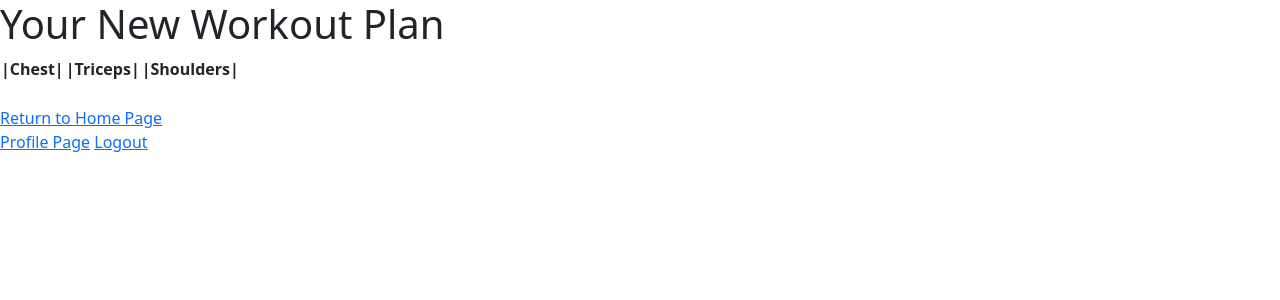
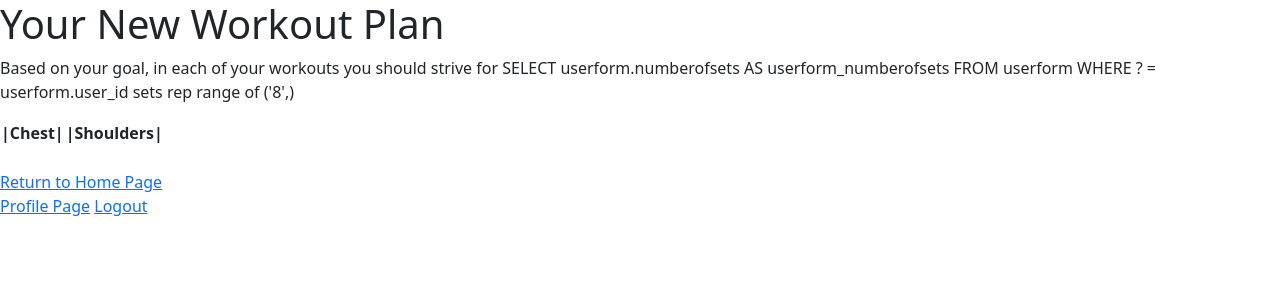
Before and after one commit to Robo-Eye/WorkoutPlan, a Flask app: page /completedform/ in a window 1280 px wide. Shown: the top 300 px of the page. Run offline with Flask 2, Linux system fonts and the light colour scheme; a user stored in the database is signed in; data comes from the database, SQL or seed files in the repository; lists and menus that the app fills with data are empty; parts of the project's set-up code (start-up, migrations or seed data) failed here and were passed over.

Commit message:
reworking woplanform and goals and reps

```diff
--- a/PlanForm/WOPlanForm.py
+++ b/PlanForm/WOPlanForm.py
@@ -16,6 +16,6 @@ class WorkoutForm(FlaskForm):
         'Shoulders', 'Shoulders'), ('Back', 'Back'), ('Biceps', 'Biceps'), ('Triceps', 'Triceps'), ('Legs', 'Legs')], validators=[InputRequired()])
     goals = SelectField("Goals: ", choices=[('', 'Select a Goal'), (16, 'Increase Endurance'), (12, 'Bodybuilding'),  (
         8, 'Increase Strength')], validators=[InputRequired()])
-    frequency = SelectField("Times per week: ", choices=[
-                            ('', 'Select a Frequency'), (1, '1'), (2, '2'), (3, '3'), (4, '4'), (5, '5'), (6, '6'), (7, '7')], validators=[InputRequired()])
+    numberofsets = SelectField("Number of Sets ", choices=[
+        ('', 'Select Number of Sets'), (1, '1'), (2, '2'), (3, '3'), (4, '4')], validators=[InputRequired()])
     submit = SubmitField("Submit")
--- a/PlanForm/routes.py
+++ b/PlanForm/routes.py
@@ -84,7 +84,7 @@ class Userform(db.Model):
     height = db.Column(db.Float, nullable=False)
     areaOfFocus = db.Column(db.Unicode, nullable=False)
     goals = db.Column(db.Unicode, nullable=False)
-    frequency = db.Column(db.Integer, nullable=False)
+    numberofsets = db.Column(db.Integer, nullable=False)
     # workouts = db.relationship("Workouts", backref="Userform")  # this one
 
 
@@ -266,7 +266,7 @@ def post_blank_form():
         completed_form = Userform(user=current_user, gender=wf.gender.data, age=wf.age.data,
                                   weight=wf.weight.data, height=wf.height.data,
                                   areaOfFocus=areaOfFocusConvert, goals=wf.goals.data,
-                                  frequency=wf.frequency.data)
+                                  numberofsets=wf.numberofsets.data)
         db.session.add(completed_form)
         db.session.commit()
         return redirect(url_for("get_completed_form"))
@@ -282,13 +282,15 @@ def get_completed_form():
     wf = WorkoutForm()
     selectedAOF = db.session.query(
         Userform.areaOfFocus).filter_by(user=current_user)
-    selectedID = db.session.query(
-        Userform.id).filter_by(user=current_user)
+    selectedGoal = db.session.query(
+        Userform.goals).filter_by(user=current_user).first()
+    selectedREPS = db.session.query(
+        Userform.numberofsets).filter_by(user=current_user)
     print("TEST TEST TEST TEST TEST")
-    # print(selectedID)
     stringAOF = selectedAOF[0]
     stringAOF = stringAOF[0]
     resultAOF = stringAOF.split()
+
     abs = False
     chest = False
     back = False
@@ -319,7 +321,7 @@ def get_completed_form():
     #selectedGoal = db.session.query(UserForm.goals).all()
     listAOF = ((abs, "abs"), (chest, "chest"), (back, "back"), (biceps, "biceps"),
                (triceps, "triceps"), (shoulders, "shoulders"), (legs, "legs"))
-    return render_template("plancreated.j2", wf=wf, listAOF=listAOF)
+    return render_template("plancreated.j2", wf=wf, listAOF=listAOF, selectedGoal=selectedGoal, selectedREPS=selectedREPS)
 
 
 @app.post('/completedform/')
--- a/PlanForm/templates/newplan.j2
+++ b/PlanForm/templates/newplan.j2
@@ -25,7 +25,7 @@
                {{wf.age.label}}{{wf.age}}{{wf.weight.label}}
                {{wf.weight}}{{wf.height.label}}{{wf.height}}
                {{wf.areaOfFocus.label}}{{wf.areaOfFocus}}{{wf.goals.label}}
-               {{wf.goals}}{{wf.frequency.label}}{{wf.frequency}}
+               {{wf.goals}}{{wf.numberofsets.label}}{{wf.numberofsets}}
                {{wf.submit()}}
             </form>
         </div>
--- a/PlanForm/templates/plancreated.j2
+++ b/PlanForm/templates/plancreated.j2
@@ -19,6 +19,7 @@
             {% endfor %}
         </div>
         <h1>Your New Workout Plan</h1>
+        <p>Based on your goal, in each of your workouts you should strive for {{selectedREPS}} sets rep range of {{selectedGoal}}</p>
         <table>
 
             <tr>
```
Also changed, not shown: PlanForm/workoutPlan.sqlite3.
